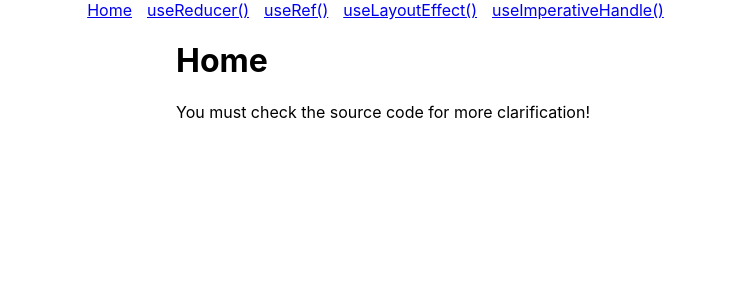
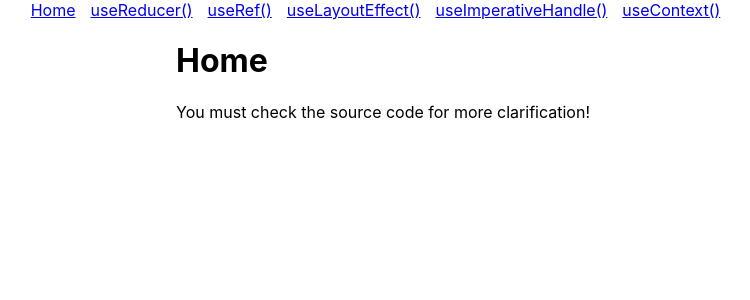
Before and after one commit to HristoYonkov/React-Exercises, a React (Create React App) app in the folder client/: page / in a window 1280 px wide. Shown: the top 300 px of the page, without its empty margins (257-1007 px from the left). Built offline with nearby package versions, Linux system fonts and the light colour scheme.

Commit message:
Update App.js

```diff
--- a/client/src/App.js
+++ b/client/src/App.js
@@ -5,6 +5,7 @@ import UseReducer from './containers/UseReducer/UseReducer';
 import UseRef from './containers/UseRef/UseRef';
 import UseLayoutEffect from './containers/UseLayoutEffect/UseLayoutEffect';
 import UseImperativeHandle from './containers/UseImperativeHandle/UseImperativeHandle';
+import UseContext from './containers/UseContext/UseContext';
 
 function App() {
   const router = createBrowserRouter(
@@ -15,6 +16,7 @@ function App() {
         <Route path='/useRef' element={<UseRef />} />
         <Route path='/useLayoutEffect' element={<UseLayoutEffect />} />
         <Route path='/useImperativeHandle' element={<UseImperativeHandle />} />
+        <Route path='/useContext' element={<UseContext />} />
       </Route>
     )
   );
@@ -40,6 +42,7 @@ const RouterRoot = () => {
         <Link to={'/useRef'} >useRef()</Link>
         <Link to={'/useLayoutEffect'} >useLayoutEffect()</Link>
         <Link to={'/useImperativeHandle'} >useImperativeHandle()</Link>
+        <Link to={'/useContext'} >useContext()</Link>
       </nav>
     </header>
 
```
